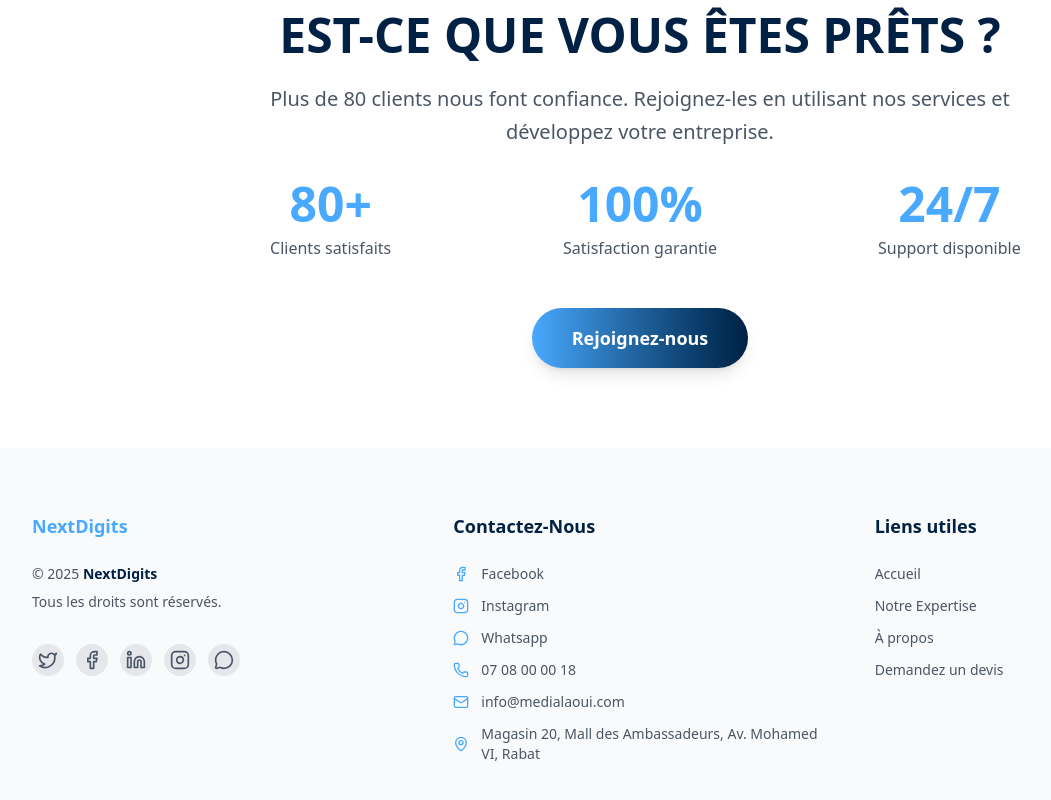
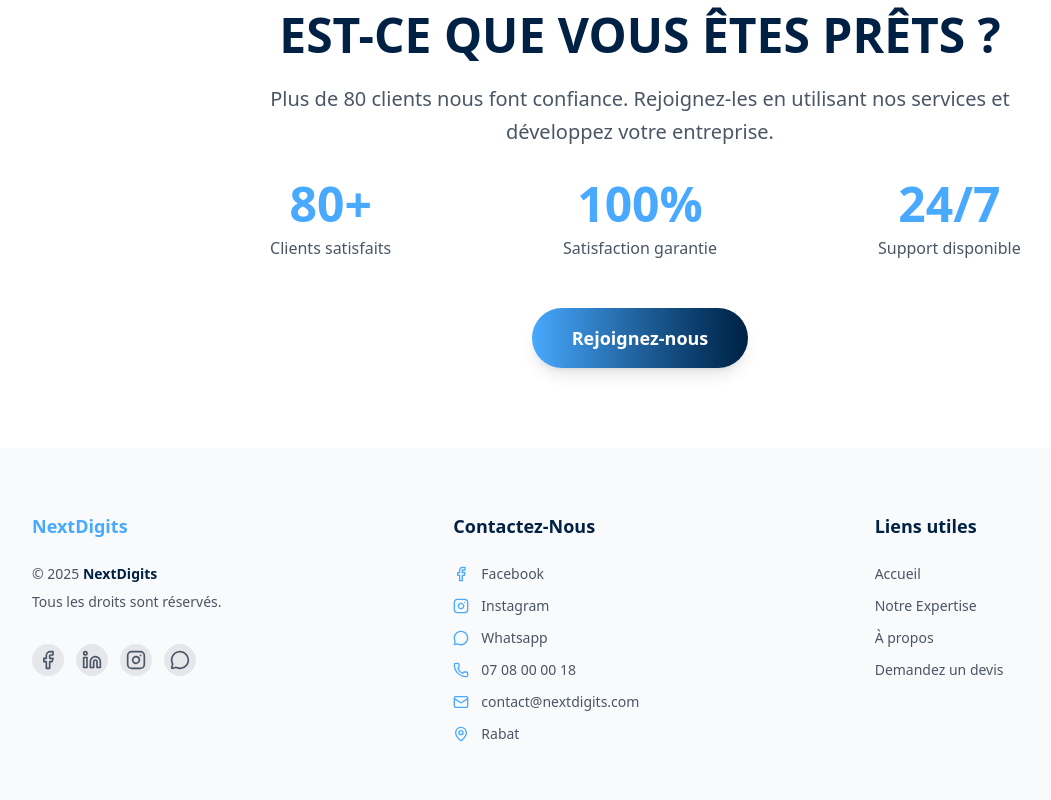
Before and after one commit to hmweb77/moroccan-agency, a Next.js app: page / in a window 1280 px wide. Shown: the part 6533-7333 px from the top of the page, without its empty margins (0-1051 px from the left). Built offline with nearby package versions, Linux system fonts and the light colour scheme.

Commit message:
updating footer

```diff
--- a/src/components/Footer.jsx
+++ b/src/components/Footer.jsx
@@ -24,7 +24,7 @@ const Footer = () => {
   };
 
   const socialLinks = [
-    { icon: <Twitter className="w-5 h-5" />, href: "#", label: "Twitter" },
+
     { icon: <Facebook className="w-5 h-5" />, href: "#", label: "Facebook" },
     { icon: <Linkedin className="w-5 h-5" />, href: "#", label: "LinkedIn" },
     { icon: <Instagram className="w-5 h-5" />, href: "#", label: "Instagram" },
@@ -35,9 +35,9 @@ const Footer = () => {
     { icon: <Facebook className="w-4 h-4" />, text: "Facebook", href: "#" },
     { icon: <Instagram className="w-4 h-4" />, text: "Instagram", href: "#" },
     { icon: <MessageCircle className="w-4 h-4" />, text: "Whatsapp", href: "#" },
-    { icon: <Phone className="w-4 h-4" />, text: "07 08 00 00 18", href: "tel:0708000018" },
-    { icon: <Mail className="w-4 h-4" />, text: "info@medialaoui.com", href: "mailto:info@medialaoui.com" },
-    { icon: <MapPin className="w-4 h-4" />, text: "Magasin 20, Mall des Ambassadeurs, Av. Mohamed VI, Rabat", href: "#" }
+    { icon: <Phone className="w-4 h-4" />, text: "07 08 00 00 18", href: "tel:00000000" },
+    { icon: <Mail className="w-4 h-4" />, text: "contact@nextdigits.com", href: "mailto:contact@nextdigits.com" },
+    { icon: <MapPin className="w-4 h-4" />, text: "Rabat", href: "#" }
   ];
 
   const usefulLinks = [
```
